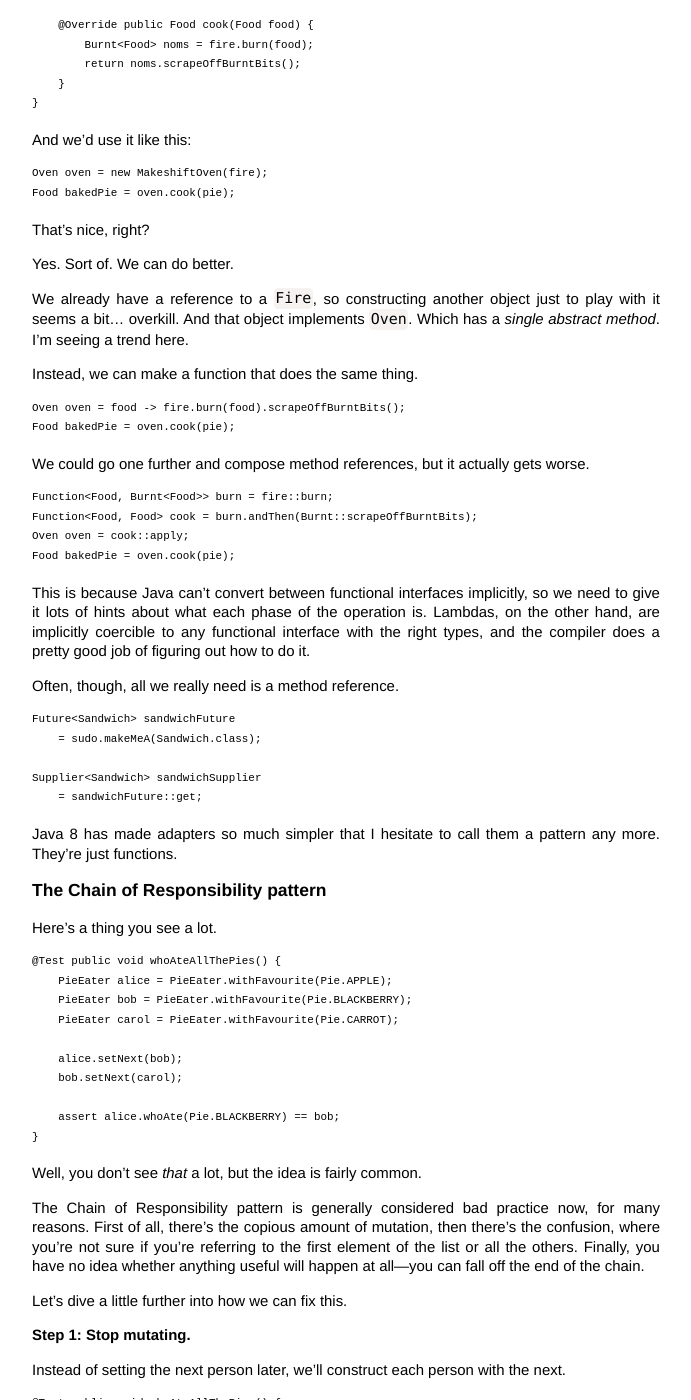
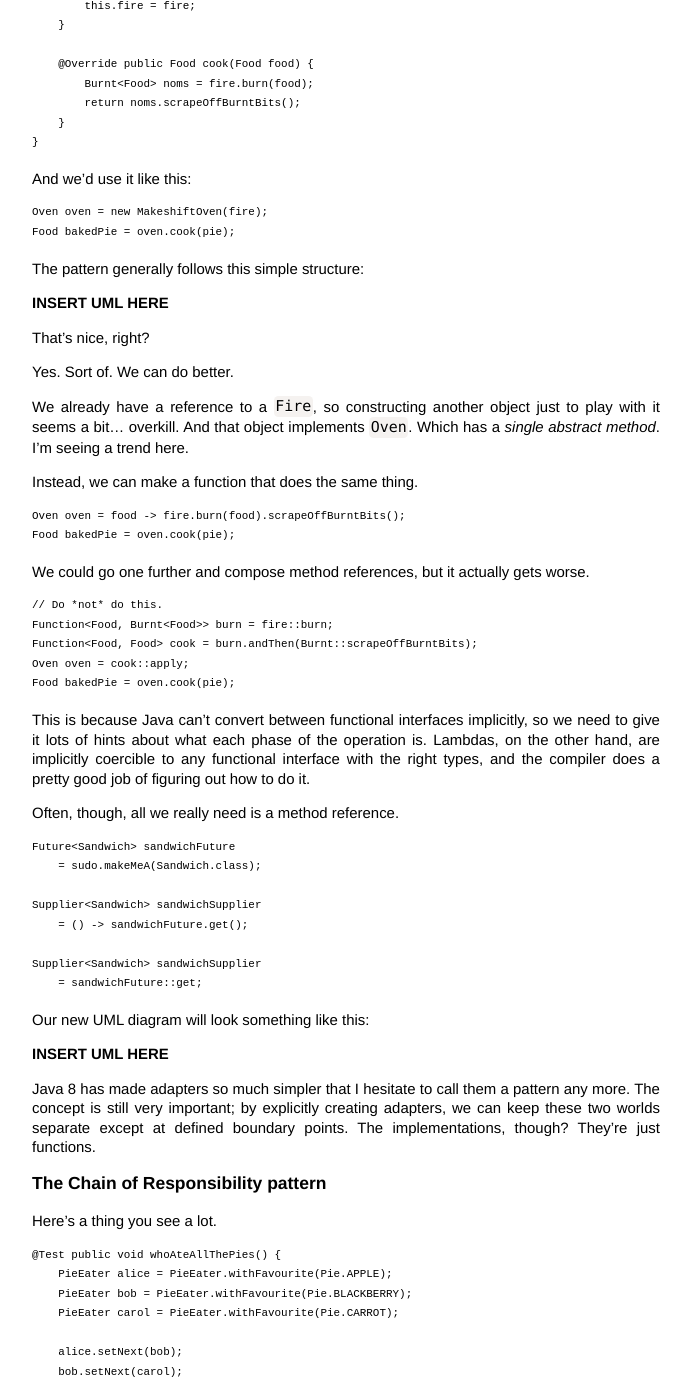
Before and after one commit to SamirTalwar/talks, a Jekyll site: the page built from design-patterns-in-the-21st-century.md, in a window 1280 px wide and 1400 px high, scrolled down 7172 px. Shown: the whole window, without its empty margins (294-985 px from the left). Built offline with Jekyll 4.4.1, drawn with Linux system fonts in a browser that asks for light colours; nearby versions of some CDN libraries; comment, search, counter and statistics services are not loaded; some of the changed text lies outside the part shown.

Commit message:
Make it easier to understand the section on the Adapter pattern.

```diff
--- a/design-patterns-in-the-21st-century.md
+++ b/design-patterns-in-the-21st-century.md
@@ -388,20 +390,24 @@ And we'd use it like this:
     Oven oven = new MakeshiftOven(fire);
     Food bakedPie = oven.cook(pie);
 </div>
+</section>
 
-<div class="fragment" markdown="1">
+<section markdown="1">
+The pattern generally follows this simple structure:
+
+**INSERT UML HERE**
+
 That's nice, right?
-</div>
 </section>
 
 <section markdown="1">
 Yes. Sort of. We can do better.
 
+<div class="notes" markdown="1">
 We already have a reference to a `Fire`, so constructing another object just to play with it seems a bit… overkill. And that object implements `Oven`. Which has a *single abstract method*. I'm seeing a trend here.
-{: .notes}
 
 Instead, we can make a function that does the same thing.
-{: .notes}
+</div>
 
 <div class="fragment" markdown="1">
     Oven oven = food -> fire.burn(food).scrapeOffBurntBits();
@@ -410,7 +416,9 @@ Instead, we can make a function that does the same thing.
 
 <div class="fragment" markdown="1">
 We could go one further and compose method references, but it actually gets worse.
+{: .notes}
 
+    // Do *not* do this.
     Function<Food, Burnt<Food>> burn = fire::burn;
     Function<Food, Food> cook = burn.andThen(Burnt::scrapeOffBurntBits);
     Oven oven = cook::apply;
@@ -428,9 +436,21 @@ Often, though, all we really need is a method reference.
         = sudo.makeMeA(Sandwich.class);
 
     Supplier<Sandwich> sandwichSupplier
+        = () -> sandwichFuture.get();
+
+    Supplier<Sandwich> sandwichSupplier
         = sandwichFuture::get;
 
-Java 8 has made adapters so much simpler that I hesitate to call them a pattern any more. They're just functions.
+</section>
+
+<section markdown="1">
+Our new UML diagram will look something like this:
+{: .notes}
+
+**INSERT UML HERE**
+
+Java 8 has made adapters so much simpler that I hesitate to call them a pattern any more. The concept is still very important; by explicitly creating adapters, we can keep these two worlds separate except at defined boundary points. The implementations, though? They're just functions.
+{:.notes}
 </section>
 
 <section markdown="1">
```
Also changed, not shown: other parts of design-patterns-in-the-21st-century.md (+2 -0 lines).
